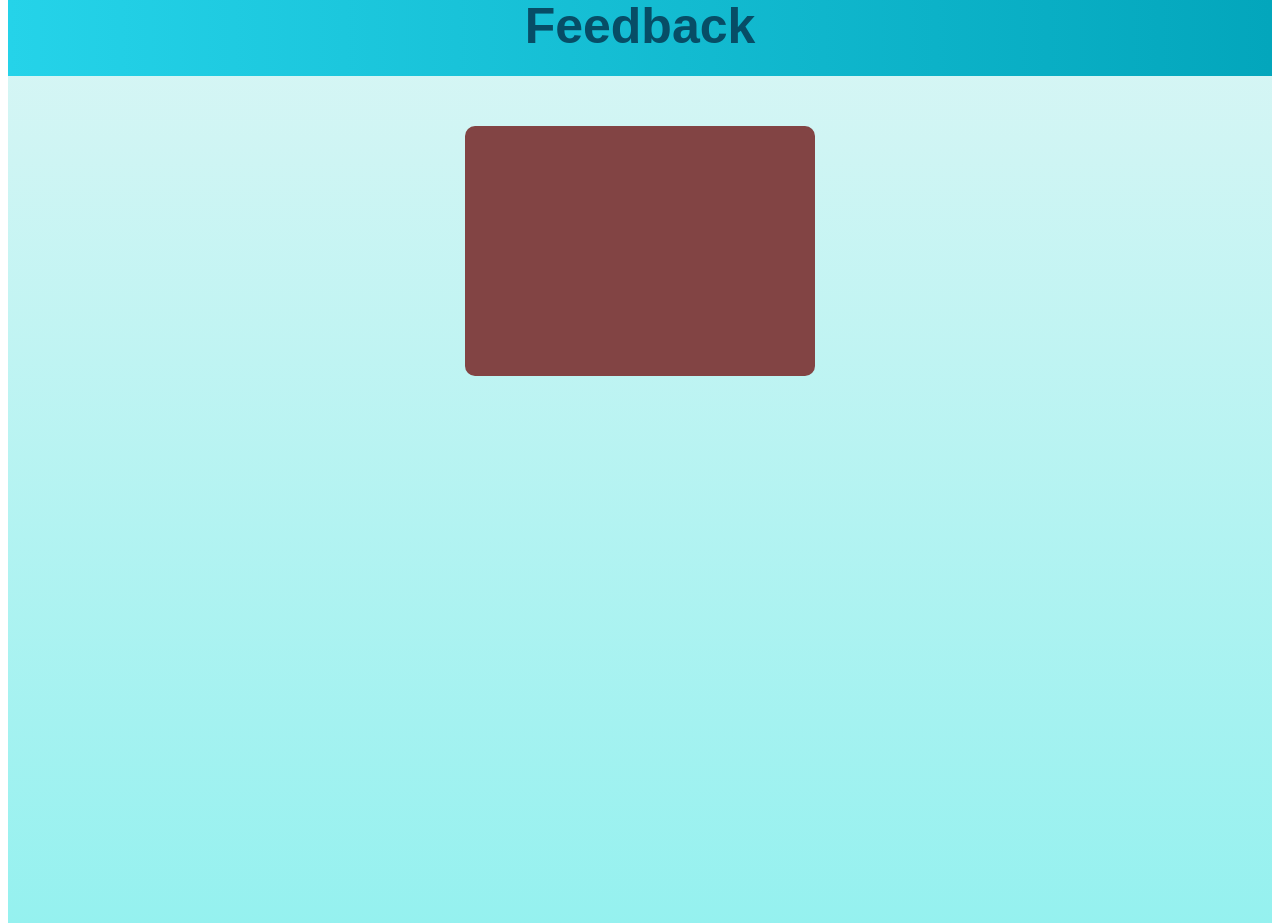
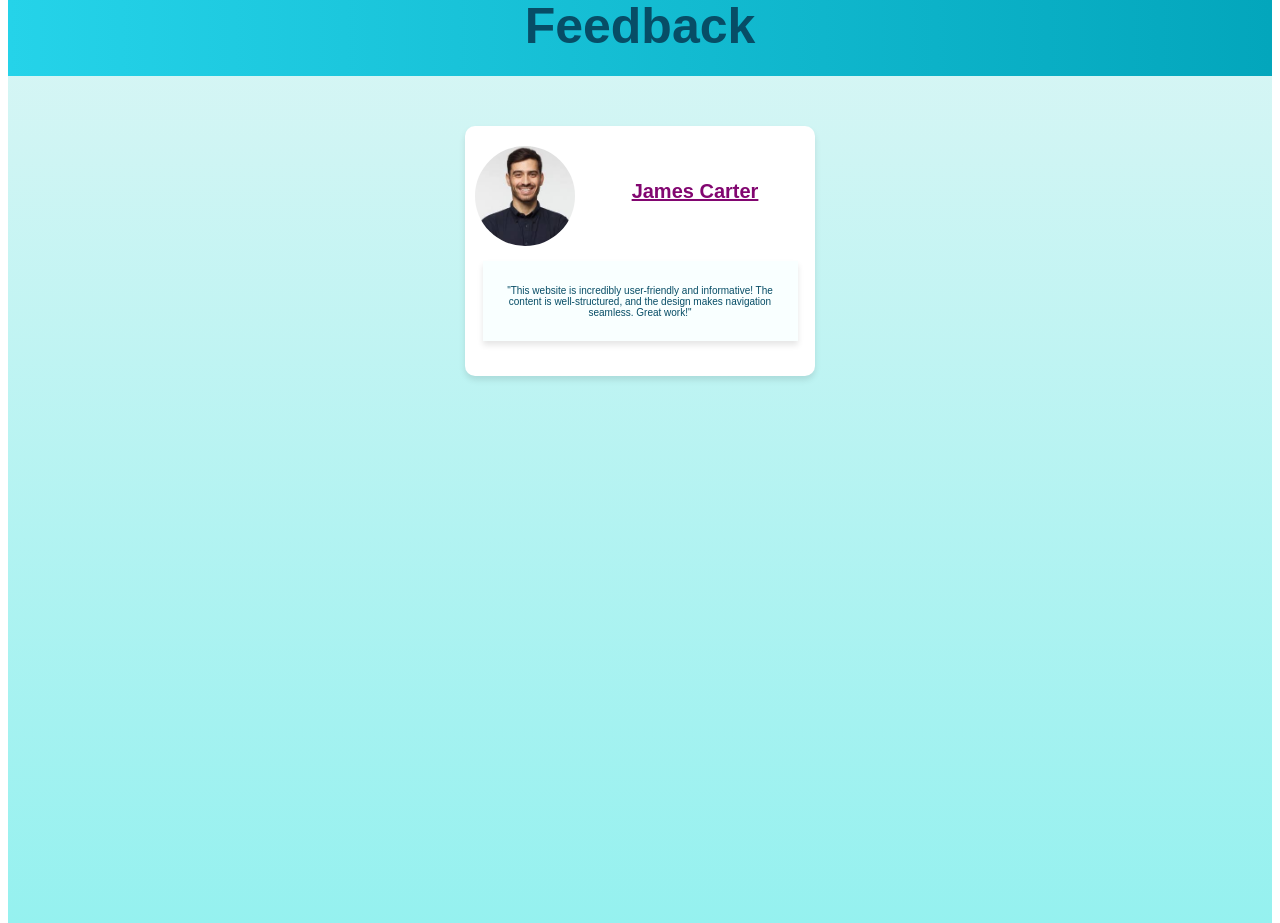
Before and after one commit to Bhanuka10/Capstone, a React (Vite) app in the folder KnowEdge-app/: page / in a window 1280 px wide. Shown: the part 2400-3323 px from the top of the page. Built offline with nearby package versions, Linux system fonts and the light colour scheme; no server answers.

Commit message:
first comment box created

```diff
--- a/KnowEdge-app/src/Components/Comment/Comment.css
+++ b/KnowEdge-app/src/Components/Comment/Comment.css
@@ -32,6 +32,51 @@
 .comment-first-box{
     width: 350px;
     height: 250px; /* Set a fixed height to make the box visible */
-    background:rgb(130, 68, 68);
+    background:rgb(255, 255, 255);
     border-radius: 10px;
+    box-shadow: 0px 4px 6px rgba(0, 0, 0, 0.1); /* Added a subtle box shadow */
 }
+.id{
+    display: flex;
+    padding-top: 10px;
+
+
+}
+.id img{
+    width: 100px;
+    height: auto;
+    border-radius: 50%;
+    margin-left: 10px;
+    margin-top: 10px;
+}
+.id h2{
+    font-family: 'Poppins', sans-serif;
+    font-weight: 600;
+    font-size: 20px;
+    color: #820670;
+    justify-content: center;
+    align-items: center;
+    margin:0 auto;
+    display: flex;
+    text-decoration: underline;
+}
+.comment-text{
+    max-width: 90%;
+    height: 80px;
+    display: flex;
+    justify-content: center;
+    align-items: center;
+    margin: 15px auto;
+    border:  0.5px #565252;
+    background-color: rgb(249, 255, 255);
+    box-shadow: 0px 4px 6px rgba(0, 0, 0, 0.1); /* Added a subtle box shadow */
+ }
+ .comment-text p{
+    font-family: 'Poppins', sans-serif;
+    font-weight: 400;
+    font-size: 10px;
+    color: #074D66;
+    margin: 0 auto;
+    padding: 10px;
+    text-align: center;
+}
--- a/KnowEdge-app/src/Components/Comment/Comment.jsx
+++ b/KnowEdge-app/src/Components/Comment/Comment.jsx
@@ -7,9 +7,15 @@ const Comment = () => {
         <div className='comment-container'>
             <div className='first-column'>
                 <div className='comment-first-box'>
-                    <div>
+                    <div className='id'>
+                        <img src="images.jpeg" alt="" />
+                        <h2>James Carter</h2>
+                    </div>
+                    <div className='comment-text'>
+                        <p>"This website is incredibly user-friendly and informative! The content is well-structured, and the design makes navigation seamless. Great work!"</p>
+                    </div>
 
-                    </div>
+
 
                 </div>
             </div>
```
Also changed, not shown: KnowEdge-app/public/images.jpeg (added).
